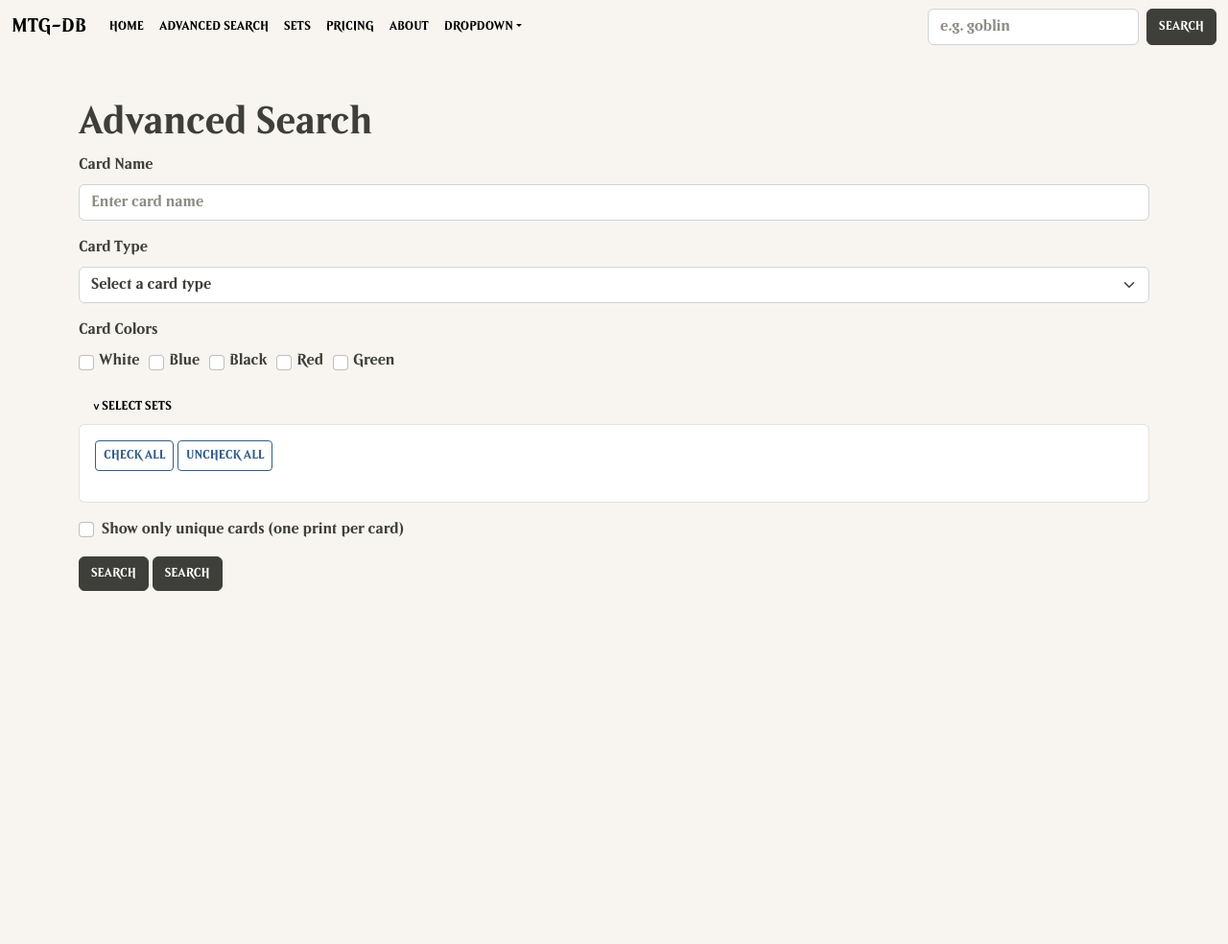
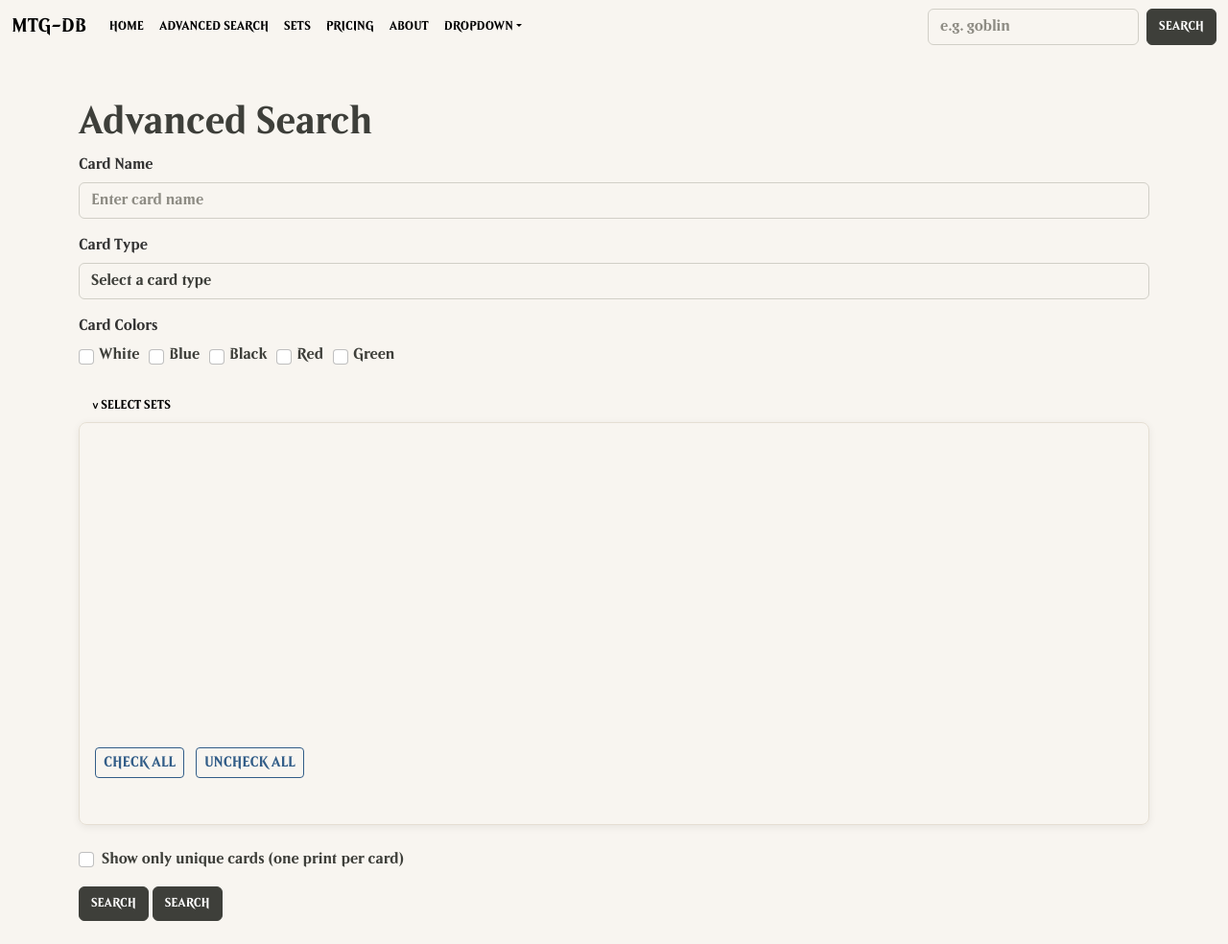
Before and after one commit to Fabaderheld/mtg-db, a Flask app: page /advanced_search in a window 1280 px wide, after a click on "> SELECT SETS". Shown: the whole page at 96% size. Before the commit the page ends 616 px from the top, so only its background shows below. Run offline with Flask 3, Linux system fonts and the light colour scheme; data that the repository does not hold is empty; some libraries are stand-ins or nearby versions.

Commit message:
WIP: Need CSS Work

```diff
--- a/static/css/custom.css
+++ b/static/css/custom.css
@@ -49,6 +49,10 @@
     height: 100%;
     display: flex;
     flex-direction: column;
+    background: transparent !important;
+    box-shadow: none;
+    /* Optional: remove shadow if you want full transparency */
+
 }
 
 .card-body {
@@ -135,3 +139,212 @@
         transform: rotate(360deg);
     }
 }
+
+.form-section {
+    background: #fff;
+    border-radius: 12px;
+    box-shadow: 0 2px 8px rgba(0, 0, 0, 0.04);
+    padding: 24px 20px 16px 20px;
+    margin-bottom: 24px;
+}
+
+.form-label {
+    font-weight: bold;
+    color: #333;
+    margin-bottom: 6px;
+}
+
+.form-control,
+.form-select {
+    border-radius: 6px;
+    border: 1px solid #d1cfc7;
+    background: #f8f5f0;
+    font-family: 'Beleren', sans-serif;
+}
+
+.card {
+    min-height: 420px;
+    /* Adjust as needed for your content */
+    display: flex;
+    flex-direction: column;
+    border-radius: 12px;
+    box-shadow: 0 2px 8px rgba(0, 0, 0, 0.07);
+    transition: transform 0.15s, box-shadow 0.15s;
+    background: #fff;
+    margin-bottom: 24px;
+}
+
+.card-body {
+    flex: 1 1 auto;
+    display: flex;
+    flex-direction: column;
+    justify-content: flex-end;
+}
+
+.card:hover {
+    transform: translateY(-4px) scale(1.02);
+    box-shadow: 0 6px 24px rgba(0, 0, 0, 0.12);
+}
+
+.card-img-top {
+    display: block;
+    margin: 0 auto 12px auto;
+    height: 550px;
+    /* or 320px, or whatever you prefer */
+    width: 100%;
+    object-fit: contain;
+    background: #f8f5f0;
+    border-radius: 8px 8px 0 0;
+}
+
+.set-checkbox-container {
+    column-count: 2;
+    gap: 12px;
+    padding: 8px 0;
+}
+
+@media (min-width: 768px) {
+    .set-checkbox-container {
+        column-count: 4;
+    }
+}
+
+.form-check {
+    margin-bottom: 8px;
+}
+
+#setsCollapse .card-body {
+    background: #f5f5f5;
+    border-radius: 8px;
+}
+
+#checkAll,
+#uncheckAll {
+    margin-right: 8px;
+    font-size: 0.95em;
+}
+
+
+.color-checkbox label {
+    display: flex;
+    align-items: center;
+    gap: 6px;
+    font-weight: 500;
+}
+
+.color-checkbox .color-dot {
+    width: 16px;
+    height: 16px;
+    border-radius: 50%;
+    display: inline-block;
+    border: 1px solid #aaa;
+}
+
+.color-checkbox .color-dot.white {
+    background: var(--mtg-white);
+}
+
+.color-checkbox .color-dot.blue {
+    background: var(--mtg-blue);
+}
+
+.color-checkbox .color-dot.black {
+    background: var(--mtg-black);
+}
+
+.color-checkbox .color-dot.red {
+    background: var(--mtg-red);
+}
+
+.color-checkbox .color-dot.green {
+    background: var(--mtg-green);
+}
+
+/* Make all links and .btn-link black, not green */
+a,
+a:visited,
+.btn-link,
+.btn-link:visited {
+    color: #000 !important;
+    text-decoration: underline;
+    background: none !important;
+    border: none !important;
+}
+
+/* On hover, keep them black or dark gray, no background */
+a:hover,
+a:focus,
+.btn-link:hover,
+.btn-link:focus {
+    color: #444 !important;
+    text-decoration: underline;
+    background: none !important;
+    box-shadow: none !important;
+}
+
+/* Remove underline from .btn-link if you want it to look like a button */
+.btn-link,
+.btn-link:visited {
+    text-decoration: none !important;
+}
+
+.btn-link:hover,
+.btn-link:focus {
+    text-decoration: underline !important;
+}
+
+.sets-grid {
+    display: grid;
+    grid-template-columns: repeat(auto-fit, minmax(250px, 1fr));
+    gap: 24px;
+}
+
+.square-card {
+    aspect-ratio: 1 / 1;
+    width: 100%;
+    display: flex;
+    flex-direction: column;
+    overflow: hidden;
+}
+
+.square-card .card-body {
+    display: flex;
+    flex-direction: column;
+    align-items: center;
+    height: 100%;
+    padding: 16px;
+}
+
+.square-card .card-title {
+    font-size: 1.25rem;
+    margin-bottom: 8px;
+    text-align: center;
+}
+
+.square-card .set-icon {
+    max-width: 80%;
+    max-height: 120px;
+    margin-bottom: auto;
+    /* Push image to the top */
+    object-fit: contain;
+}
+
+.square-card .view-cards-btn {
+    margin-top: auto;
+    /* Push button to the bottom */
+    width: 100%;
+}
+
+.set-link {
+    text-decoration: none !important;
+    color: inherit !important;
+    cursor: pointer;
+    width: 100%;
+    display: flex;
+    flex-direction: column;
+    align-items: center;
+}
+
+.set-link:hover .card-title {
+    text-decoration: underline;
+}
--- a/templates/card_detail.html
+++ b/templates/card_detail.html
@@ -25,7 +25,7 @@
                         <li class="list-group-item"><strong>Rarity:</strong> {{ card.rarity|capitalize }}</li>
                         <li class="list-group-item">
                             <strong>Set:</strong>
-                            <a href="{{ url_for('cards.set_details', set_code=card_set.code) }}">{{ card_set.name }}</a>
+                            <a href="{{ url_for('cards.set_detail', set_code=card_set.code) }}">{{ card_set.name }}</a>
                             <img src="{{ url_for('static', filename=card_set.local_icon_path) }}"
                                 alt="{{ card_set.name }}" style="max-height: 50px;">
                         </li>
--- a/templates/partials/card_grid.html
+++ b/templates/partials/card_grid.html
@@ -1,6 +1,7 @@
 {% for card in cards %}
 <div class="col-md-4 mb-4">
     <div class="card">
+        <a href="{{ url_for('cards.card_detail', card_id=card.id) }}" class="card-link text-decoration-none text-dark">
             {% if card.local_image_path %}
             <img src="/{{ card.local_image_path }}" class="card-img-top" alt="{{ card.name }}">
             {% else %}
@@ -12,6 +13,9 @@
             <div class="card-body">
                 <h5 class="card-title">{{ card.name }}</h5>
                 <p class="card-text">{{ card.type_line }}</p>
+            </div>
+        </a>
+        <div class="card-body pt-0"> <!-- Separate card-body for the form -->
             <form method="post" action="/save">
                 <input type="hidden" name="id" value="{{ card.id }}">
                 <input type="hidden" name="name" value="{{ card.name }}">
```
Also changed, not shown: templates/sets.html (+13 -14 lines). Lines whose indentation alone changed are shown as unchanged.
